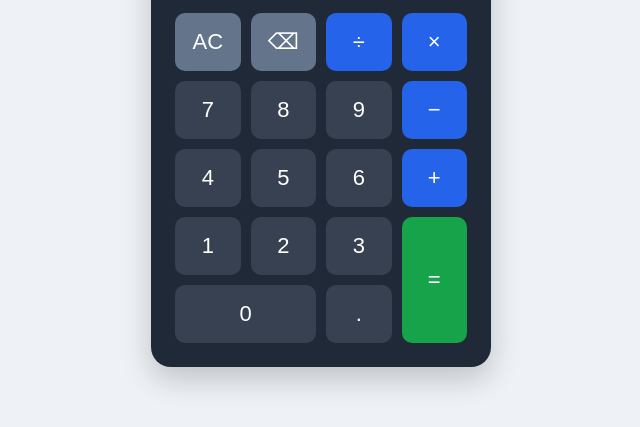
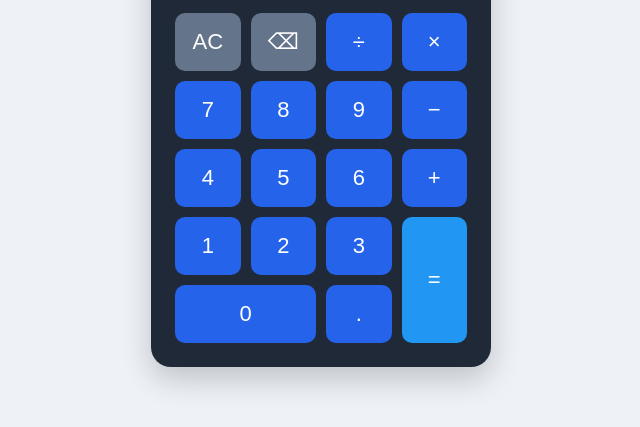
Before and after one commit to yzhiqi86-hub/calculator-app, a plain HTML site: page index.html in a window 1280 px wide. Shown: the part 293-720 px from the top of the page, without its empty margins (319-959 px from the left). Drawn offline with Linux system fonts and the light colour scheme.

Commit message:
Style calculator buttons with blue theme

```diff
--- a/style.css
+++ b/style.css
@@ -49,14 +49,14 @@ button {
   min-height: 58px;
   border: 0;
   border-radius: 10px;
-  background: #374151;
+  background: #2563eb;
   color: white;
   font-size: 22px;
   cursor: pointer;
 }
 
 button:hover {
-  background: #4b5563;
+  background: #1d4ed8;
 }
 
 button.function {
@@ -69,7 +69,7 @@ button.operator {
 
 button.equals {
   grid-row: span 2;
-  background: #16a34a;
+  background: #2196f3;
 }
 
 button.zero {
```
